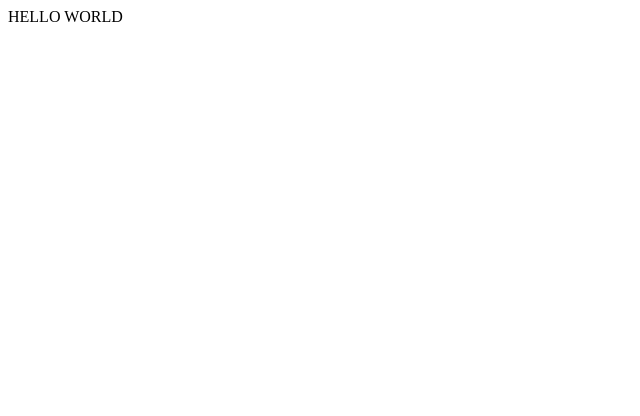
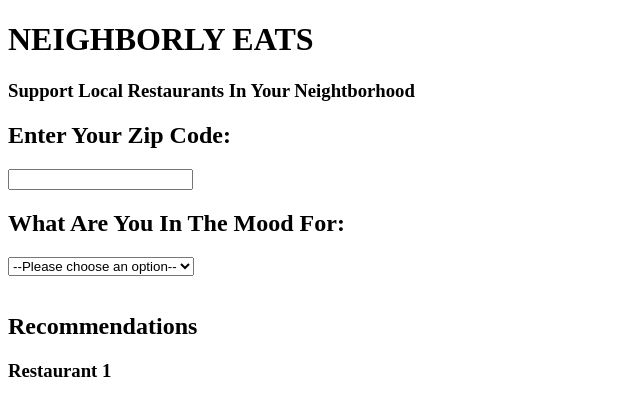
Before and after one commit to jimwalter/neighborly-eats, a React app: page / in a window 1280 px wide. Shown: the top 416 px of the page, without its empty margins (0-640 px from the left). Built offline with nearby package versions, Linux system fonts and the light colour scheme; the HTML template or start-up script is replaced by a standard one.

Commit message:
basic client created

```diff
--- a/client/src/components/App.jsx
+++ b/client/src/components/App.jsx
@@ -1,17 +1,39 @@
 import React from 'react';
 import ReactDOM from 'react-dom';
+import Form from './Form.jsx';
+import Recommendations from './Recommendations.jsx';
 
 class App extends React.Component {
   constructor (props) {
     super(props);
-    this.state = {};
-
+    this.state = {
+      categories: [{name: 'American (New)', num: 0}, {name: 'American (Traditional)', num: 1}, {name: 'Asian Fusion', num: 2}, {name: 'Barbeque', num: 3}, {name: 'Breakfast & Brunch', num: 4}, {name: 'Buffets', num: 5}, {name: 'Burgers', num: 6}, {name: 'Cafes', num: 7}, {name: 'Cajun/Creole', num: 8}, {name: 'Caribbean', num: 9}, {name: 'Cheesesteaks', num: 10}, {name: 'Chicken Wings', num: 11}, {name: 'Chinese', num: 12}, {name: 'Dim Sum', num: 13}, {name: 'Comfort Food', num: 14}, {name: 'Delis', num: 15}, {name: 'Diners', num: 16}, {name: 'Fast Food', num: 17}, {name: 'Fondue', num: 18}, {name: 'Gastropubs', num: 19}, {name: 'Gluten-Free', num: 20}, {name: 'Greek', num: 21}, {name: 'Hot Dogs', num: 22}, {name: 'Indian', num: 23}, {name: 'Italian', num: 24}, {name: 'Ramen', num: 25}, {name: 'Kebab', num: 26}, {name: 'Korean', num: 27}, {name: 'Kosher', num: 28}, {name: 'Mediterranean', num: 29}, {name: 'Mexican', num: 30}, {name: 'Tacos', num: 31}, {name: 'Noodles', num: 32}, {name: 'Pan Asia', num: 33}, {name: 'Pizza', num: 34}, {name: 'Salad', num: 35}, {name: 'Sandwiches', num: 36}, {name: 'Seafood', num: 37}, {name: 'Soul Food', num: 38}, {name: 'Soup', num: 39}, {name: 'Southern', num: 40}, {name: 'Steakhouses', num: 41}, {name: 'Sushi Bars', num: 42}, {name: 'Tapas/Small Plates', num: 43}, {name: 'Thai', num: 44}, {name: 'Turkish', num: 45}, {name: 'Vegan', num: 46}, {name: 'Vegetarian', num: 47}, {name: 'Vietnamese', num: 48}]
+    }
   }
 
   render(props) {
     return(
       <div>
-        HELLO WORLD
+        <div className="hero">
+        <h1>NEIGHBORLY EATS</h1>
+        <h3>Support Local Restaurants In Your Neightborhood</h3>
+        </div>
+        <section className="row-alt">
+          <div className="lead container"></div>
+        </section>
+        <section className="row">
+          <div className="grid">
+            <Form categories={this.state.categories}/>
+          </div>
+          <br/>
+          <section className="row-alt">
+          <div className="lead container"></div>
+        </section>
+        <div className="grid">
+          <Recommendations/>
+
+        </div>
+        </section>
       </div>
     )
   }
--- /dev/null
+++ b/client/src/components/Droplist.jsx
@@ -0,0 +1,24 @@
+import React from 'react';
+
+const Droplist = (props) => {
+  console.log(props);
+  return (
+    <div>
+      <label htmlFor="pet-select"><h2>What Are You In The Mood For:</h2></label>
+      <select name="pets" id="pet-select">
+        <option value="">--Please choose an option--</option>
+         {props.categories.map( category => (
+          <option key={category.num} value={`"${category.name}"`}>{category.name}</option>
+        ))}
+          {/* <option value="dog">Dog</option>
+          <option value="cat">Cat</option>
+          <option value="hamster">Hamster</option>
+          <option value="parrot">Parrot</option>
+          <option value="spider">Spider</option>
+          <option value="goldfish">Goldfish</option> */}
+      </select>
+    </div>
+  )
+}
+
+export default Droplist;
--- /dev/null
+++ b/client/src/components/Form.jsx
@@ -0,0 +1,16 @@
+import React from 'react';
+import Droplist from './Droplist.jsx';
+
+const Form = (props) => {
+  return (
+    <div className="form">
+      <form>
+        <label htmlFor="zip"><h2>Enter Your Zip Code:</h2></label>
+        <input type="number" id="zip" required />
+      </form>
+      <Droplist categories={props.categories}/>
+    </div>
+  )
+}
+
+export default Form;
--- /dev/null
+++ b/client/src/components/Recommendations.jsx
@@ -0,0 +1,15 @@
+import React from 'react';
+import Restaurant from './Restaurant.jsx';
+
+const Recommendations = () => {
+  return (
+    <div>
+      <h2>
+        Recommendations
+      </h2>
+    <Restaurant/>
+    </div>
+  )
+}
+
+export default Recommendations;
--- /dev/null
+++ b/client/src/components/Restaurant.jsx
@@ -0,0 +1,11 @@
+import React from 'react';
+
+const Restaurant = (props) => {
+  return (
+    <div>
+      <h3>Restaurant 1</h3>
+    </div>
+  )
+}
+
+export default Restaurant;
--- a/package.json
+++ b/package.json
@@ -20,6 +20,7 @@
     "@babel/preset-env": "^7.9.5",
     "@babel/preset-react": "^7.9.4",
     "babel-loader": "^8.1.0",
+    "morgan": "^1.10.0",
     "webpack": "^4.42.1",
     "webpack-cli": "^3.3.11"
   }
```
Also changed, not shown: 2 other files (tests, documents, lock files or other folders).
